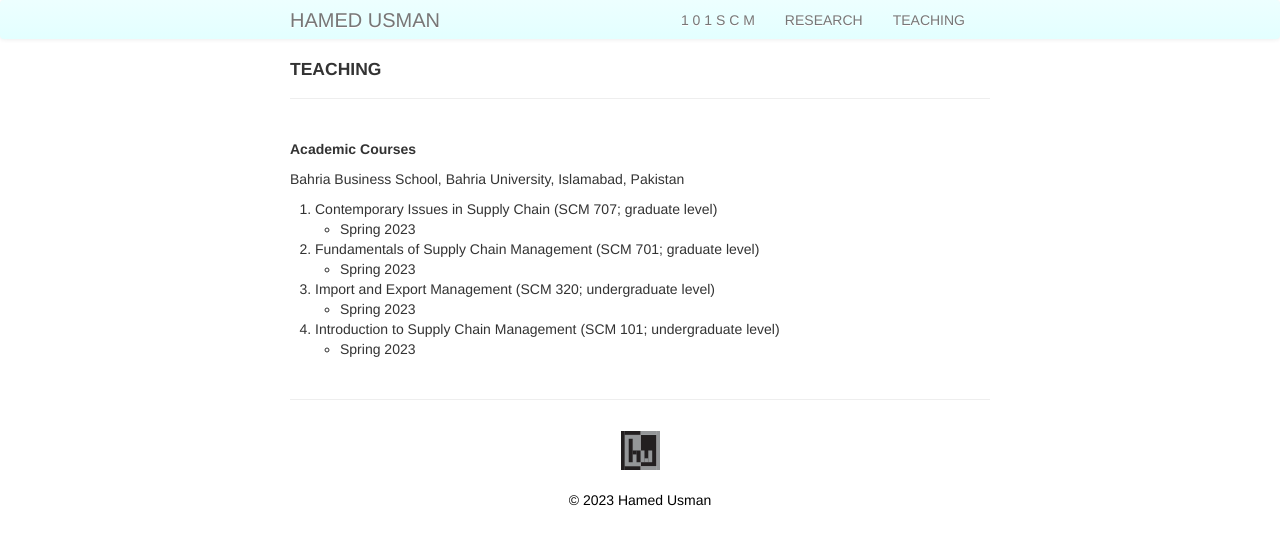
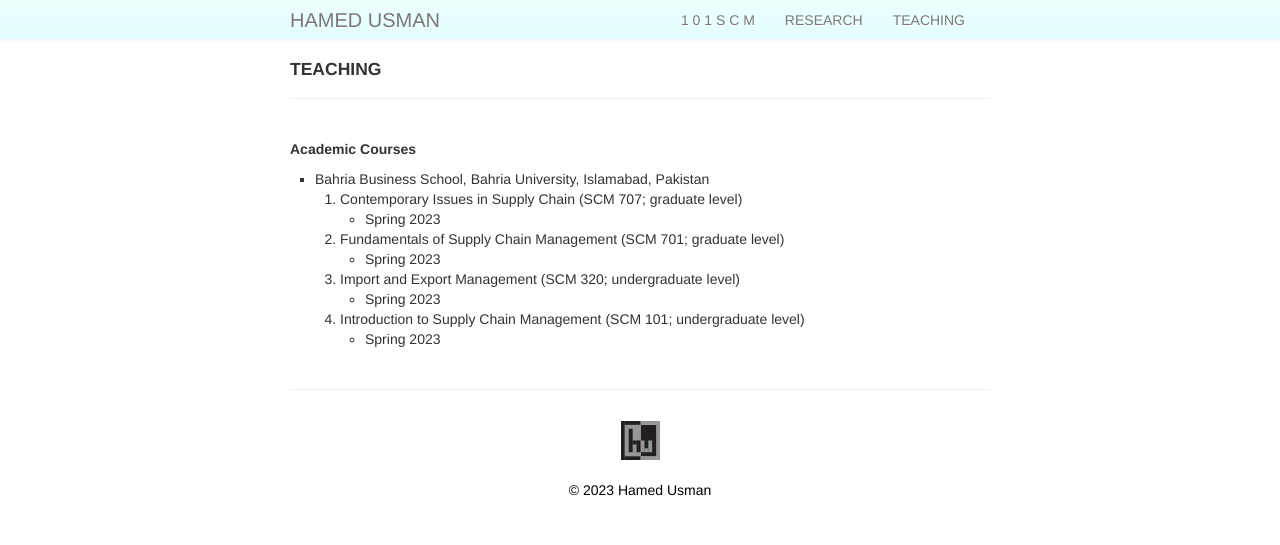
Before and after one commit to hamedusman/hamedusman.github.io, a Jekyll site: the page built from pages/teaching.md, in a window 1280 px wide. Shown: the top 545 px of the page. Built offline with Jekyll 4.4.1, drawn with Linux system fonts in a browser that asks for light colours.

Commit message:
Update teaching.md

```diff
--- a/pages/teaching.md
+++ b/pages/teaching.md
@@ -4,7 +4,7 @@
 description: list of academic courses taught by Hamed Usman
 ---
 <h5>Academic Courses</h5>
-Bahria Business School, Bahria University, Islamabad, Pakistan
+<ul><li>Bahria Business School, Bahria University, Islamabad, Pakistan</li>
 <ol>
 <li>Contemporary Issues in Supply Chain (SCM 707; graduate level)</li>
     <ul style="list-style-type:circle;"><li>Spring 2023</li></ul>
@@ -15,3 +15,4 @@
 <li>Introduction to Supply Chain Management (SCM 101; undergraduate level)</li>
     <ul style="list-style-type:circle;"><li>Spring 2023</li></ul>
 </ol>
+</ul>
```
